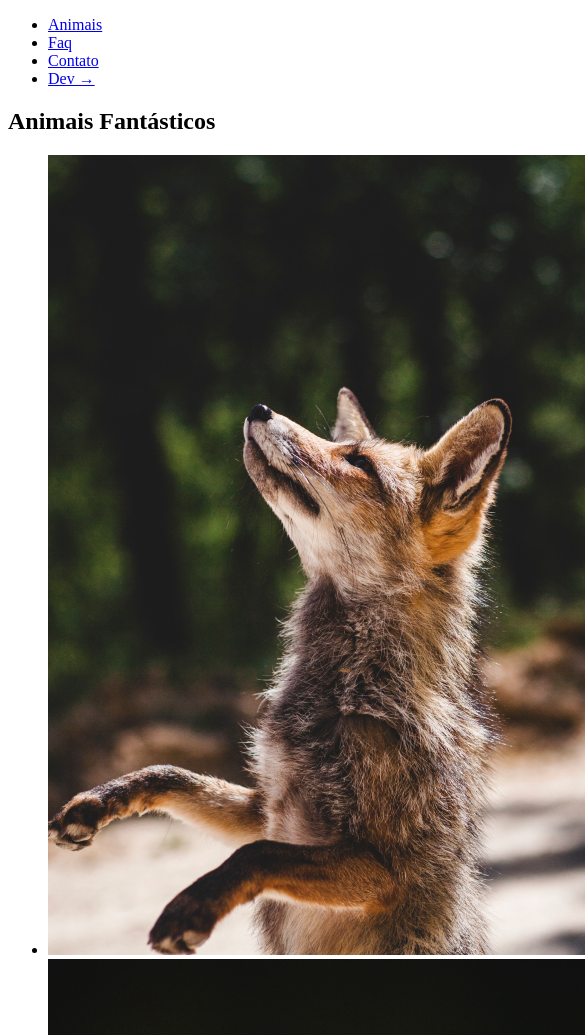
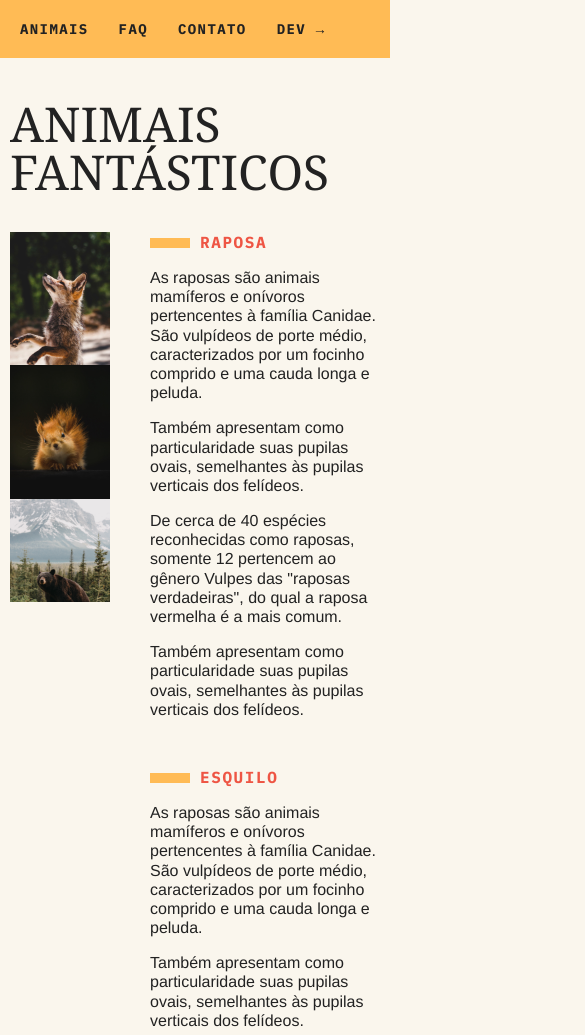
Before and after one commit to Ronald-Ca/animais-fantastios-javascript, a plain HTML site: page index.html in a window 390 px wide. Shown: the top 1035 px of the page, 585 px wide, since content can reach past the window. Drawn offline with Linux system fonts and the light colour scheme.

Commit message:
estilizando página e tornando responsivo

```diff
--- a/css/style.css
+++ b/css/style.css
@@ -0,0 +1,220 @@
+body,
+h1,
+h2,
+ul,
+li,
+p,
+dd,
+dt,
+dl {
+  margin: 0;
+  padding: 0;
+}
+
+img {
+  display: block;
+  max-width: 100%;
+}
+
+ul {
+  list-style: none;
+}
+
+body {
+  background-color: #faf6ed;
+  color: #222222;
+  -webkit-font-smoothing: antialiased;
+  display: grid;
+  grid-template-columns: 1fr 120px minmax(300px, 800px) 1fr;
+}
+
+.menu {
+  grid-column: 3 / 5;
+  margin-top: 2rem;
+  margin-bottom: 2rem;
+  background: #fb5;
+}
+
+.menu ul {
+  display: flex;
+  flex-wrap: wrap;
+  padding: 10px;
+}
+
+.menu li a {
+  display: block;
+  padding: 10px;
+  margin-right: 10px;
+  color: #222222;
+  text-decoration: none;
+  font-family: "IBM Plex Mono", monospace;
+  font-weight: bold;
+  text-transform: uppercase;
+  font-size: 0.875rem;
+  letter-spacing: 0.1em;
+}
+
+.grid-section {
+  grid-column: 2 / 4;
+  width: 100%;
+  box-sizing: border-box;
+  padding: 10px;
+  display: grid;
+  grid-template-columns: 90px 300px 1fr;
+  gap: 20px;
+  margin-bottom: 4rem;
+}
+
+.titulo {
+  font-family: "Playfair Display SC", georgia;
+  font-size: 6rem;
+  text-transform: uppercase;
+  line-height: 1;
+  font-weight: 400;
+  margin-bottom: 1rem;
+  grid-column: 1 / 4;
+}
+
+.animais h2 {
+  font-family: "IBM Plex Mono", monospace;
+  font-size: 1rem;
+  text-transform: uppercase;
+  letter-spacing: 0.1em;
+  margin-bottom: 1rem;
+  color: #e54;
+}
+
+.animais h2::before {
+  content: "";
+  display: inline-block;
+  width: 40px;
+  height: 10px;
+  margin-right: 10px;
+  background: #fb5;
+}
+
+.animais p {
+  font-family: Helvetica, Arial;
+  line-height: 1.2;
+  margin-bottom: 1rem;
+}
+
+.animais-lista {
+  height: 370px;
+  overflow-y: scroll;
+  grid-column: 2;
+}
+
+.animais-lista::-webkit-scrollbar {
+  width: 18px;
+}
+
+.animais-lista::-webkit-scrollbar-thumb {
+  background: #fb5;
+  border-left: 4px solid #faf6ed;
+  border-right: 4px solid #faf6ed;
+}
+
+.animais-lista::-webkit-scrollbar-track {
+  background: #faf6ed;
+}
+
+.animais-descricao {
+  grid-column: 3;
+}
+
+.animais-descricao section {
+  margin-bottom: 3rem;
+}
+
+.faq-lista {
+  grid-column: 2 / 4;
+}
+
+.faq-lista dt {
+  font-family: "IBM Plex Mono", monospace;
+  font-weight: bold;
+  margin-top: 2rem;
+  margin-bottom: 0.5rem;
+  color: #e54;
+}
+
+.faq-lista dt::before {
+  content: "";
+  display: inline-block;
+  width: 20px;
+  height: 10px;
+  margin-right: 10px;
+  background: #fb5;
+}
+
+.faq-lista dd {
+  font-family: Helvetica, Arial;
+  margin-bottom: 0.5rem;
+  margin-left: 30px;
+}
+
+.mapa {
+  grid-column: 2;
+}
+
+.dados {
+  grid-column: 3;
+}
+
+.dados li {
+  margin-bottom: 1rem;
+  font-family: Helvetica, Arial;
+}
+
+.dados li::before {
+  content: "";
+  display: inline-block;
+  width: 20px;
+  height: 10px;
+  margin-right: 10px;
+  background: #fb5;
+}
+
+.copy {
+  grid-column: 3/5;
+  margin-bottom: 2rem;
+  background: #fb5;
+}
+
+.copy p {
+  padding: 20px;
+  font-family: "IBM Plex Mono", monospace;
+  font-weight: bold;
+}
+
+@media (max-width: 700px) {
+  body {
+    grid-template-columns: 1fr;
+  }
+  .menu,
+  .grid-section,
+  .copy {
+    grid-column: 1;
+  }
+  .grid-section {
+    grid-template-columns: 100px 1fr;
+  }
+  .animais-lista {
+    grid-column: 1;
+  }
+  .faq-lista,
+  .dados,
+  .mapa {
+    grid-column: 1/3;
+  }
+  .grid-section h1 {
+    font-size: 3rem;
+  }
+  .menu {
+    margin-top: 0;
+  }
+  .copy {
+    margin-bottom: 0;
+  }
+}
--- a/index.html
+++ b/index.html
@@ -7,6 +7,13 @@
   <meta name="viewport" content="width=device-width, initial-scale=1.0">
   <title>Animais-Fantásticos</title>
   <link rel="stylesheet" href="./css/style.css">
+
+  <link rel="preconnect" href="https://fonts.googleapis.com">
+  <link rel="preconnect" href="https://fonts.gstatic.com" crossorigin>
+  <link href="https://fonts.googleapis.com/css2?family=IBM+Plex+Mono:wght@700&display=swap" rel="stylesheet">
+  <link rel="preconnect" href="https://fonts.googleapis.com">
+  <link rel="preconnect" href="https://fonts.gstatic.com" crossorigin>
+  <link href="https://fonts.googleapis.com/css2? família=Playfair+Display+SC&display=swap" rel="stylesheet">
 </head>
 
 <body>
@@ -21,7 +28,7 @@
 
   <section class="grid-section animais" id="animais">
     <h1 class="titulo">Animais Fantásticos</h1>
-    <ul>
+    <ul class="animais-lista">
       <li>
         <img src="./img/imagem1.jpg">
       </li>
@@ -94,8 +101,8 @@
   </section>
 
   <section class="grid-section faq" id="faq">
-    <h1>Faq</h1>
-    <dl>
+    <h1 class="titulo">Faq</h1>
+    <dl class="faq-lista">
       <dt>Qual a idade dos animais?</dt>
       <dd>As raposas são animais mamíferos e onívoros pertencentes à família Canidae. São vulpídeos de porte médio, caracterizados por um focinho comprido e uma cauda longa e peluda.</dd>
 
@@ -111,11 +118,11 @@
   </section>
 
   <section class="grid-section contato" id="contato">
-    <h1>Contato</h1>
+    <h1 class="titulo">Contato</h1>
     <div class="mapa">
       <img src="./img/mapa.png">
     </div>
-    <ul class="contato">
+    <ul class="dados">
       <li>contato@origamid.com</li>
       <li>+55 (21) 9999-9999</li>
       <li>Rua do Conde, nº 21</li>
```
